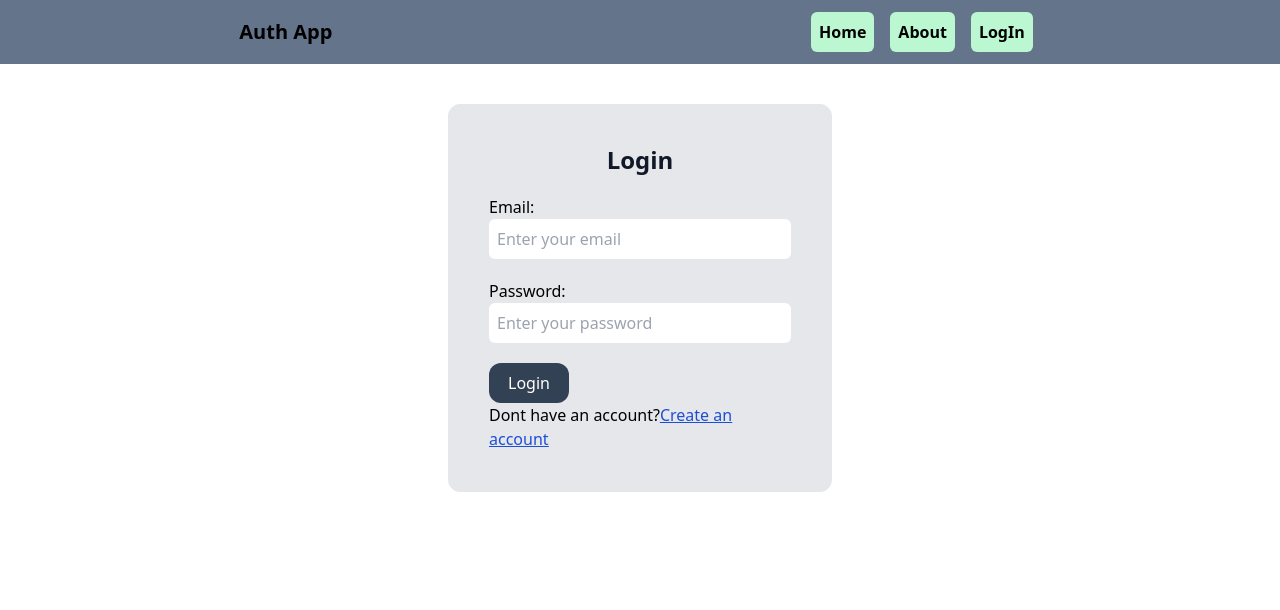
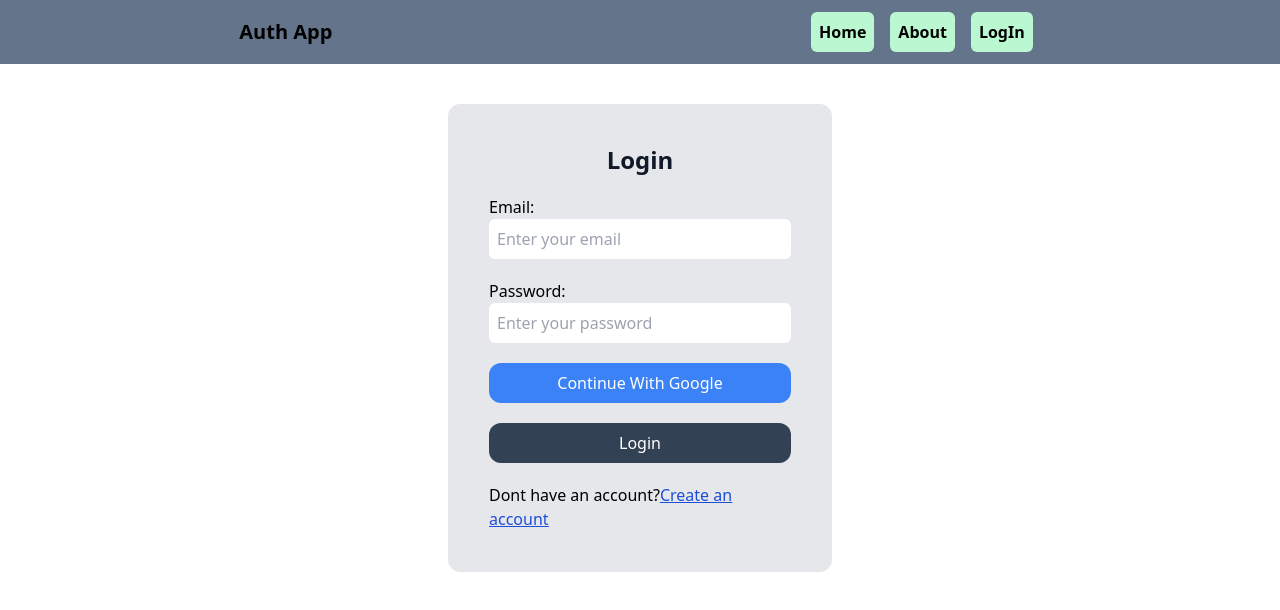
Before and after one commit to rajanrajac11/Authentication, a React (Vite) app in the folder Frontend/: page /login in a window 1280 px wide. Shown: the top 610 px of the page. Built offline with nearby package versions, Linux system fonts and the light colour scheme.

Commit message:
google authentication setup(firebase)

```diff
--- a/Frontend/package.json
+++ b/Frontend/package.json
@@ -11,6 +11,7 @@
   },
   "dependencies": {
     "@reduxjs/toolkit": "^2.5.0",
+    "firebase": "^11.1.0",
     "nanoid": "^5.0.9",
     "react": "^18.3.1",
     "react-dom": "^18.3.1",
--- a/Frontend/src/Components/Index.js
+++ b/Frontend/src/Components/Index.js
@@ -3,5 +3,6 @@ import Input from "./Input";
 import Logo from "./Logo";
 import Login from "./Login";
 import Signup from "./Signup";
+import OAuth from "./OAuth";
 
-export { Header, Input, Logo, Login, Signup };
+export { Header, Input, Logo, Login, Signup, OAuth };
--- a/Frontend/src/Components/Login.jsx
+++ b/Frontend/src/Components/Login.jsx
@@ -1,6 +1,6 @@
 import React, { useState } from "react";
 import { useForm } from "react-hook-form";
-import Input from "./Input";
+import { Input, OAuth } from "./Index";
 import { Link, useNavigate } from "react-router-dom";
 import { useDispatch, useSelector } from "react-redux";
 import { loginFailure, loginStart, loginSuccess } from "../store/userSlice";
@@ -83,15 +83,16 @@ function Login() {
               })}
               onChange={handleChange}
             />
+            <OAuth />
             <Input
               type="submit"
               disabled={loading}
               value={loading ? "Loading..." : "Login"}
-              className="cursor-pointer bg-slate-700 text-white p-2 rounded-xl hover:opacity-90 w-20"
+              className="cursor-pointer bg-slate-700 text-white p-2 rounded-xl hover:opacity-90 w-full"
             />
           </div>
         </form>
-        <div>
+        <div className="mt-5">
           Dont have an account?
           <span className="text-blue-700 underline">
             <Link to="/signup">Create an account</Link>
--- /dev/null
+++ b/Frontend/src/Components/OAuth.jsx
@@ -0,0 +1,23 @@
+import React from "react";
+import { GoogleAuthProvider } from "firebase/auth";
+
+function OAuth() {
+  const handleGoogleClick = async () => {
+    try {
+      const provider = new GoogleAuthProvider();
+    } catch (error) {
+      console.log("Couldn't login with google.");
+    }
+  };
+  return (
+    <button
+      type="button"
+      onClick={handleGoogleClick}
+      className="w-full rounded-xl text-white bg-blue-500 p-2 hover:opacity-95 "
+    >
+      Continue With Google
+    </button>
+  );
+}
+
+export default OAuth;
--- a/Frontend/src/Components/Signup.jsx
+++ b/Frontend/src/Components/Signup.jsx
@@ -1,6 +1,6 @@
 import React, { useState } from "react";
 import { useForm } from "react-hook-form";
-import Input from "./Input";
+import { Input, OAuth } from "./Index";
 import { Link, useNavigate } from "react-router-dom";
 
 function Signup() {
@@ -93,15 +93,16 @@ function Signup() {
               })}
               onChange={handleChange}
             />
+            <OAuth />
             <Input
               type="submit"
               disabled={loading}
               value={loading ? "loading" : "Create Account"}
-              className="cursor-pointer bg-slate-700 text-white p-2 rounded-xl hover:opacity-90"
+              className="cursor-pointer bg-slate-700 text-white p-2 rounded-xl hover:opacity-90 w-full"
             />
           </div>
         </form>
-        <div>
+        <div className="mt-5">
           Have an account?
           <span className="text-blue-700 underline">
             <Link to="/login">SignIn</Link>
--- /dev/null
+++ b/Frontend/src/firebase.js
@@ -0,0 +1,17 @@
+// Import the functions you need from the SDKs you need
+import { initializeApp } from "firebase/app";
+// TODO: Add SDKs for Firebase products that you want to use
+// https://firebase.google.com/docs/web/setup#available-libraries
+
+// Your web app's Firebase configuration
+const firebaseConfig = {
+  apiKey: import.meta.env.VITE_FIREBASE_API_KEY,
+  authDomain: "mern-auth-9ddd6.firebaseapp.com",
+  projectId: "mern-auth-9ddd6",
+  storageBucket: "mern-auth-9ddd6.firebasestorage.app",
+  messagingSenderId: "421157884518",
+  appId: "1:421157884518:web:1951ab35a2c4e021a193a7",
+};
+
+// Initialize Firebase
+const app = initializeApp(firebaseConfig);
```
Also changed, not shown: 2 other files (tests, documents, lock files or other folders).
